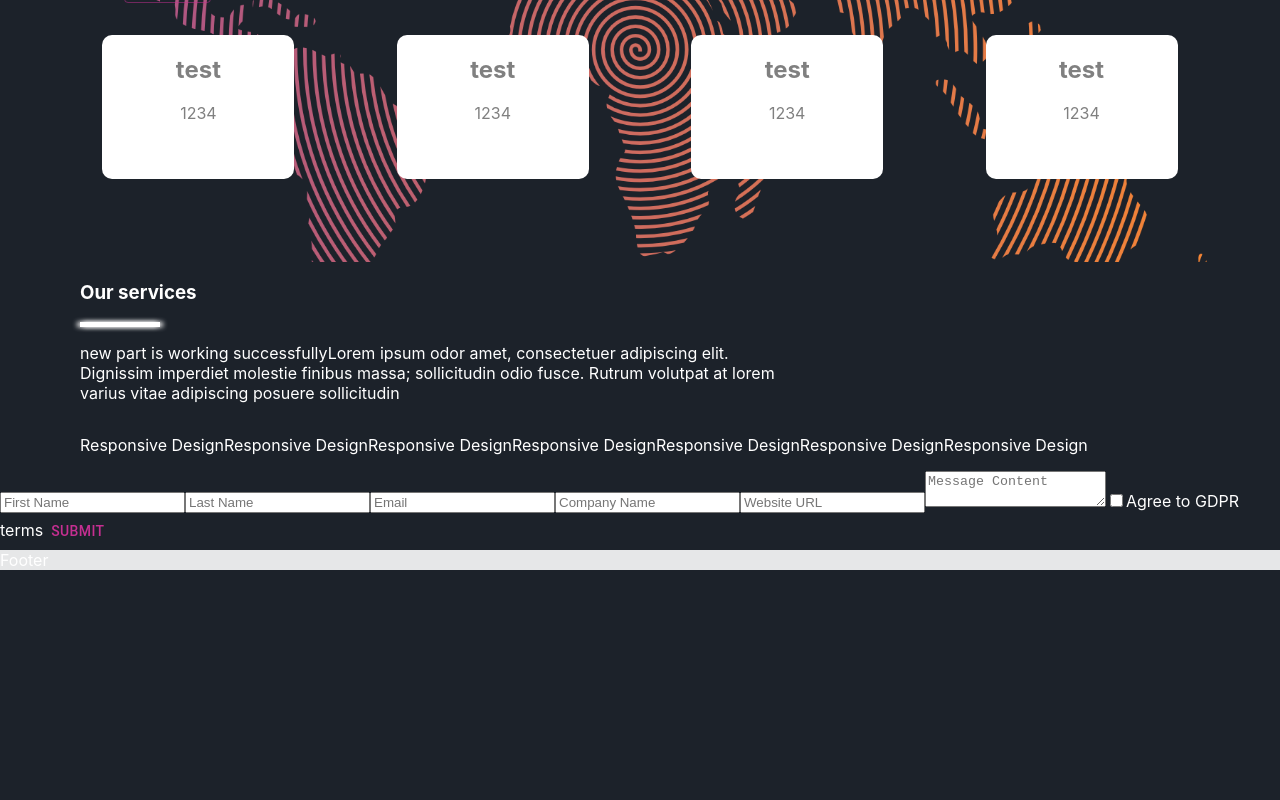
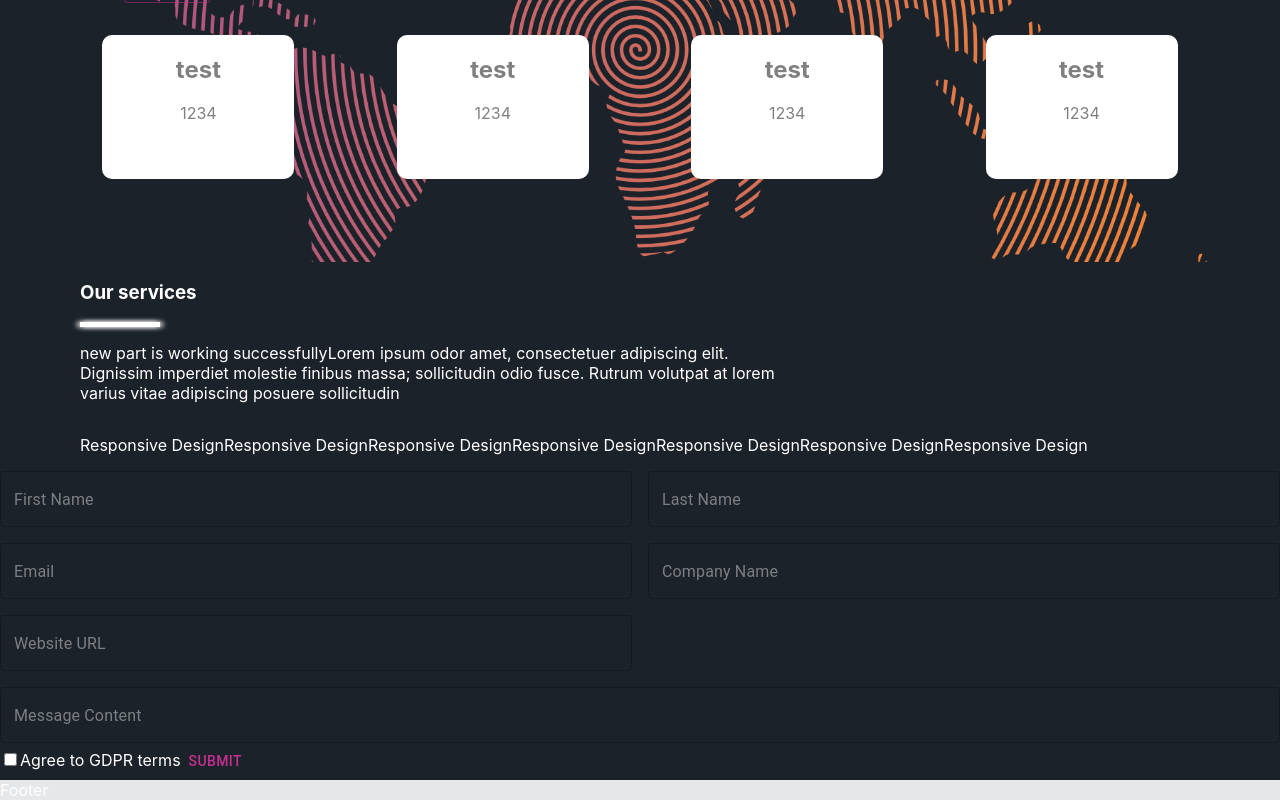
Before and after one commit to pedrambabazadeh/business-website, a React (Create React App) app: page / in a window 1280 px wide. Shown: the part 330-1130 px from the top of the page. Before the commit the page ends 900 px from the top, so only its background shows below. Built offline with nearby package versions, Linux system fonts and the light colour scheme.

Commit message:
organize the form

```diff
--- a/src/App.js
+++ b/src/App.js
@@ -10,6 +10,10 @@ const theme =createTheme(
       primary:
       {
         main: '#C52F91',
+      },
+      secondary:
+      {
+        main:'#ffffff',
       }
     }
 })
--- a/src/Sections/ContactUs/ContactUs.jsx
+++ b/src/Sections/ContactUs/ContactUs.jsx
@@ -1,9 +1,9 @@
 import React from 'react';
+import './contact-us.css'
 import { Formik, Form, Field, ErrorMessage } from 'formik';
-import { TextField, Button } from '@mui/material';
+import { TextField, Button, Grid2 as Grid, TextareaAutosize} from '@mui/material';
 import {default as validationSchema} from './Validation_yup';
 import {default as HandleSubmit} from './HandleSubmit'
-
 
 const ContactUs = () => {
   return (
@@ -20,13 +20,27 @@ const ContactUs = () => {
       onSubmit={HandleSubmit}
     >
       {({ isSubmitting }) => (
-         <Form>
-         <Field name="firstName" placeholder="First Name" />
-         <Field name="lastName" placeholder="Last Name" />
-         <Field name="email" type="email" placeholder="Email" />
-         <Field name="companyName" placeholder="Company Name" />
-         <Field name="websiteUrl" placeholder="Website URL" />
-         <Field name="content" component="textarea" placeholder="Message Content" />
+         <Form className='contact-form_form'>
+            <Grid container spacing={2}>
+              <Grid size={{ xs: 12, md: 6}}>
+                <Field as={TextField} fullWidth name="firstName" placeholder="First Name"/>
+              </Grid>
+              <Grid size={{ xs: 12, md: 6}}>
+              <Field as={TextField} fullWidth name="lastName" placeholder="Last Name"/>
+              </Grid>
+              <Grid size={{ xs: 12, md: 6}}>
+                <Field as={TextField} fullWidth name="email" type="email" placeholder="Email" />
+              </Grid>
+              <Grid size={{ xs: 12, md: 6}}>
+                <Field as={TextField} fullWidth name="companyName" placeholder="Company Name" />
+              </Grid>
+              <Grid size={{ xs: 12, md: 6}}>
+                <Field as={TextField} fullWidth name="websiteUrl" placeholder="Website URL" />
+              </Grid>
+              <Grid size={{ xs: 12}}>
+                <Field as={TextField} fullWidth name="content" placeholder="Message Content" rows={4}/>
+              </Grid>
+            </Grid>
          <label>
            <Field type="checkbox" name="gdpr" />
            Agree to GDPR terms
--- a/src/Sections/ContactUs/contact-us.css
+++ b/src/Sections/ContactUs/contact-us.css
@@ -0,0 +1,4 @@
+.contact-form_form input::placeholder
+{
+    color: #ffffff;
+}
```
